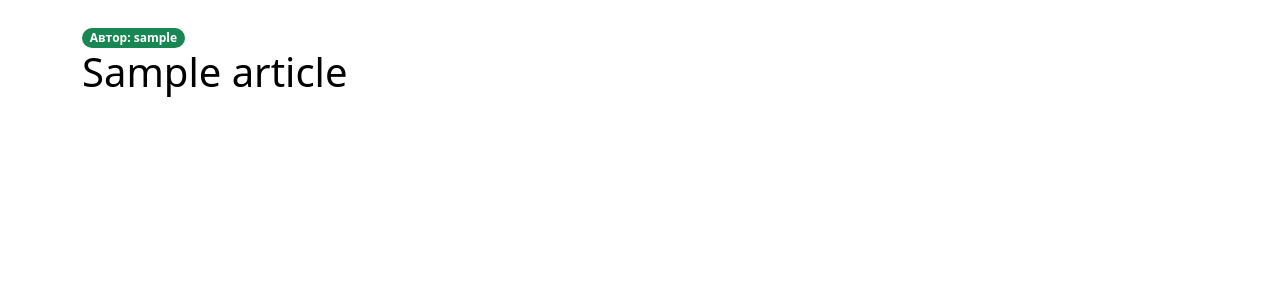
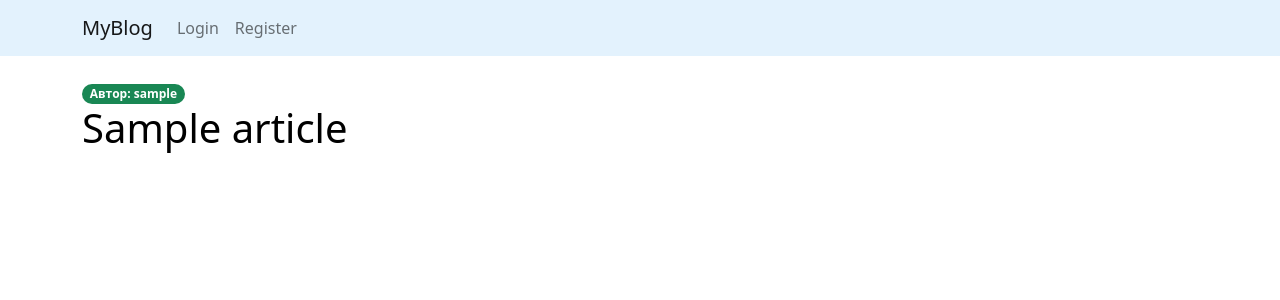
Before and after one commit to LucaGatfonova/blog, a Django app: page / in a window 1280 px wide. Shown: the top 300 px of the page. Run offline with Django 4.2, Linux system fonts and the light colour scheme; tables that the repository leaves empty hold one stand-in row (Sample ...).

Commit message:
added article detail

```diff
--- a/blog/articles/templates/articles.html
+++ b/blog/articles/templates/articles.html
@@ -21,7 +21,7 @@
 <div class="container mt-4">
     {% for article in article_list %}
        <span class="badge rounded-pill bg-success">Автор: {{article.author}}</span>
-        <h1><a class="link-style" href="">{{article.title}}</a></h1>
+        <h1><a class="link-style" href="{% url 'article_details' article.slug %}">{{article.title}}</a></h1>
     <br>
     {% endfor %}
 
--- a/blog/articles/templates/base.html
+++ b/blog/articles/templates/base.html
@@ -7,6 +7,8 @@
 <link href="https://cdn.jsdelivr.net/npm/bootstrap@5.1.1/dist/css/bootstrap.min.css"
       rel="stylesheet" integrity="sha384-F3w7mX95PdgyTmZZMECAngseQB83DfGTowi0iMjiWaeVhAn4FJkqJByhZMI3AhiU"
       crossorigin="anonymous">
+
+    {% include 'navbar.html' %}
 
     {% block style %}
 
--- /dev/null
+++ b/blog/articles/templates/navbar.html
@@ -0,0 +1,40 @@
+<nav class="navbar navbar-expand-lg navbar navbar-light" style="background-color: #e3f2fd;">
+  <div class="container">
+    <a class="navbar-brand" href="{% url 'article_list' %}">MyBlog</a>
+    <button class="navbar-toggler" type="button" data-bs-toggle="collapse" data-bs-target="#navbarNavDropdown" aria-controls="navbarNavDropdown" aria-expanded="false" aria-label="Toggle navigation">
+      <span class="navbar-toggler-icon"></span>
+    </button>
+    <div class="collapse navbar-collapse" id="navbarNavDropdown">
+      <ul class="navbar-nav">
+
+        {% if request.user.is_authenticated %}
+
+         <li class="nav-item mx-5">
+          <a class="nav-link disabled">Welcome, {{request.user.username}}</a>
+        </li>
+
+        <li class="nav-item">
+          <a class="nav-link active" aria-current="page" href="{% url 'article_list' %}">Home</a>
+        </li>
+
+
+
+
+          </ul>
+        </li>
+
+        {% else %}
+
+        <li class="nav-item">
+          <a class="nav-link" href="{% url 'login' %}">Login</a>
+        </li>
+
+        <li class="nav-item">
+          <a class="nav-link" href="{% url 'register' %}">Register</a>
+        </li>
+
+        {% endif %}
+      </ul>
+    </div>
+  </div>
+</nav>
--- a/blog/articles/urls.py
+++ b/blog/articles/urls.py
@@ -1,6 +1,7 @@
 from django.urls import path
-from .views import article_list
+from .views import article_list, article_details
 
 urlpatterns = [
     path('', article_list, name='article_list'),
+    path('articles/<slug:slug>/', article_details, name='article_details'),
 ]
--- a/blog/articles/views.py
+++ b/blog/articles/views.py
@@ -1,4 +1,4 @@
-from django.shortcuts import render, HttpResponse
+from django.shortcuts import render, HttpResponse, get_object_or_404
 
 from .models import Article
 
@@ -6,3 +6,8 @@ from .models import Article
 def article_list(request):
     article_list = Article.objects.all().order_by('-published')
     return render(request, 'articles.html', {'article_list': article_list})
+
+
+def article_details(request, slug):
+    article = get_object_or_404(Article, slug=slug)
+    return render(request, 'details.html', {'article': article})
```
Also changed, not shown: blog/articles/templates/details.html (added, +23 -0 lines).
